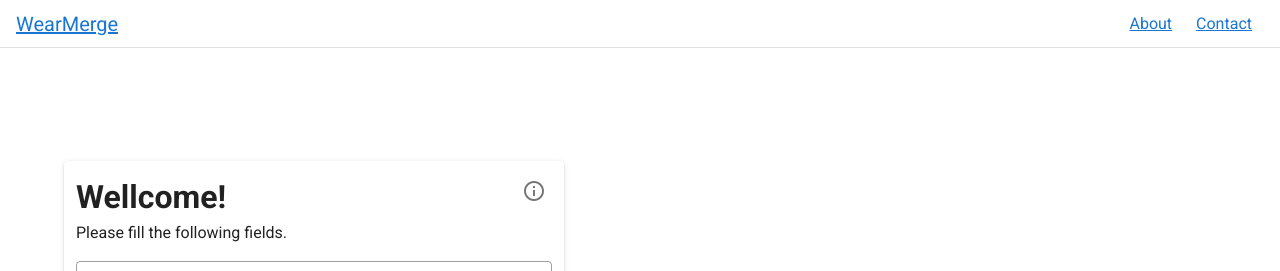
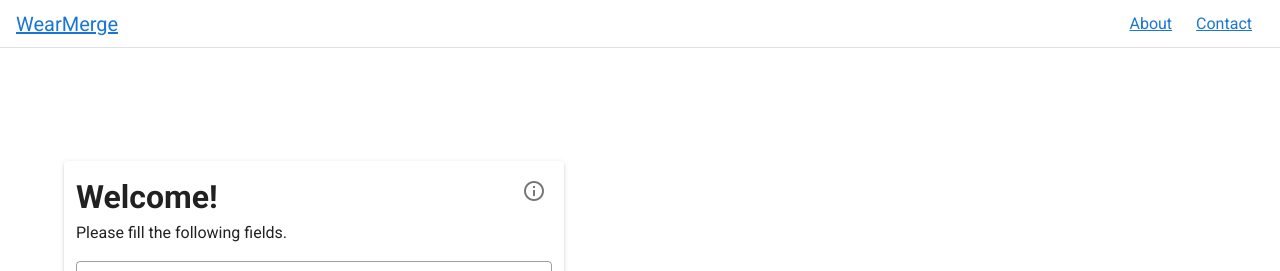
Before and after one commit to WearMerge/frontend, a Nuxt app: page / in a window 1280 px wide. Shown: the top 271 px of the page. Built offline with nearby package versions, Linux system fonts and the light colour scheme.

Commit message:
spelling mistake corrected

```diff
--- a/pages/index.vue
+++ b/pages/index.vue
@@ -14,7 +14,7 @@
           >
             <v-col>
               <h1>
-                Wellcome!
+                Welcome!
               </h1>
             </v-col>
             <v-col>
```
